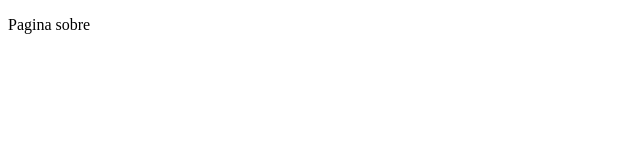
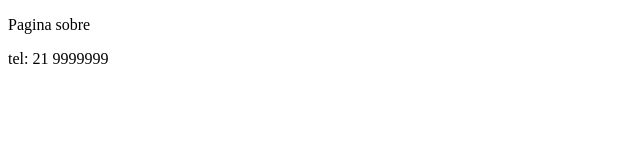
Before and after one commit to AndrewGithu/github-master, a plain HTML site: page sobre.html in a window 1280 px wide. Shown: the whole page, without its empty margins (0-640 px from the left). Drawn offline with Linux system fonts and the light colour scheme.

Commit message:
finalizacao da pagina close #3

```diff
--- a/sobre.html
+++ b/sobre.html
@@ -8,5 +8,6 @@
 </head>
 <body>
     <p>Pagina sobre</p>
+    <p>tel: 21 9999999</p>
 </body>
 </html>
```
